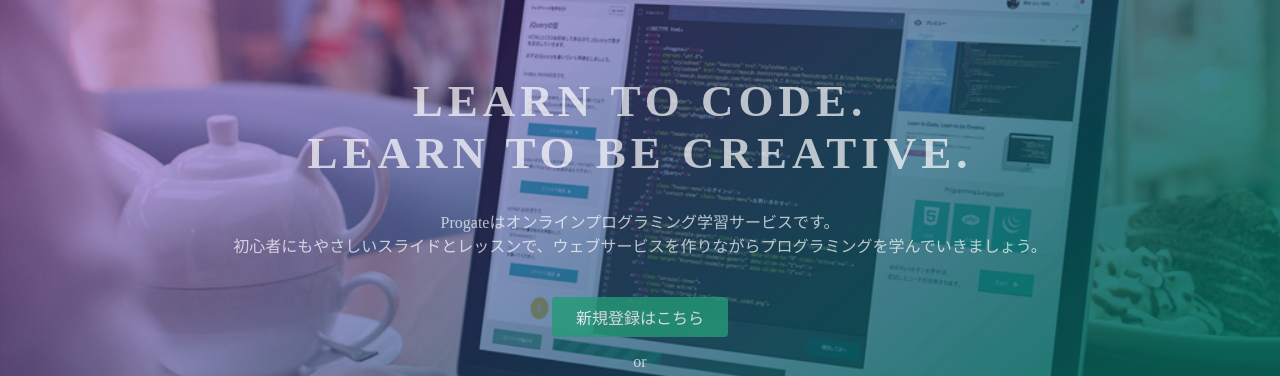
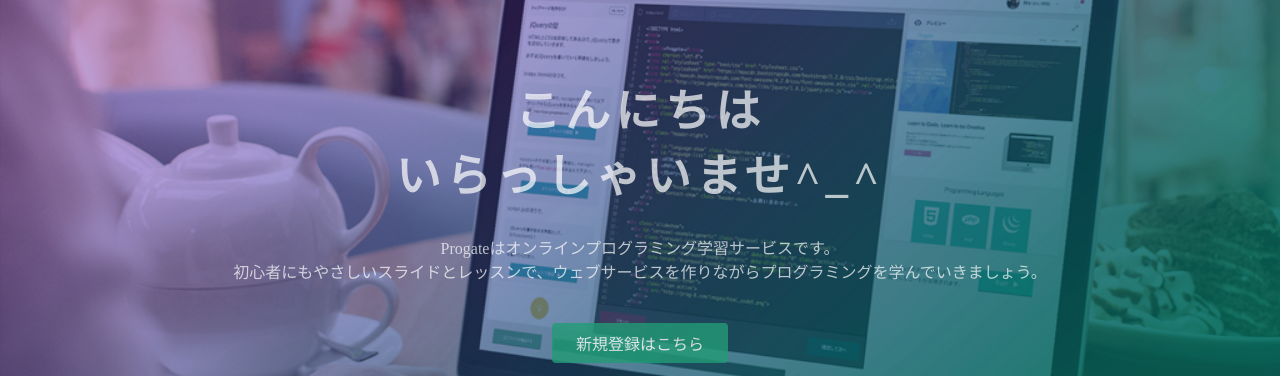
Before and after one commit to hhh67/hhio202067.github.io, a plain HTML site: page index.html in a window 1280 px wide. Shown: the part 135-511 px from the top of the page. Drawn offline with Linux system fonts and the light colour scheme.

Commit message:
Update index.html

```diff
--- a/index.html
+++ b/index.html
@@ -23,7 +23,7 @@
   </header>
   <div class="top-wrapper">
     <div class="container">
-      <h1>LEARN TO CODE.<br>LEARN TO BE CREATIVE.</h1>
+      <h1>こんにちは<br>いらっしゃいませ^_^</h1>
       <p>Progateはオンラインプログラミング学習サービスです。<br>初心者にもやさしいスライドとレッスンで、ウェブサービスを作りながらプログラミングを学んでいきましょう。</p>
       <div class="btn-wrapper">
         <a href="#" class="btn signup">新規登録はこちら</a>
```
